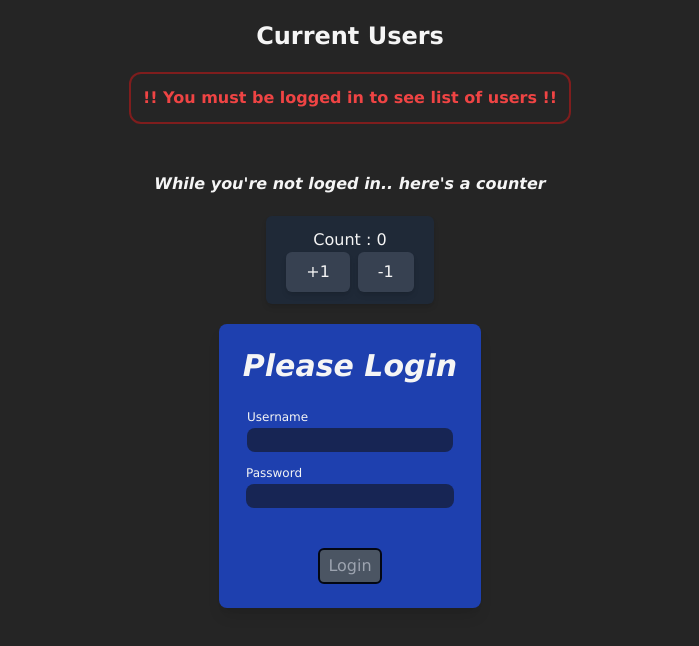
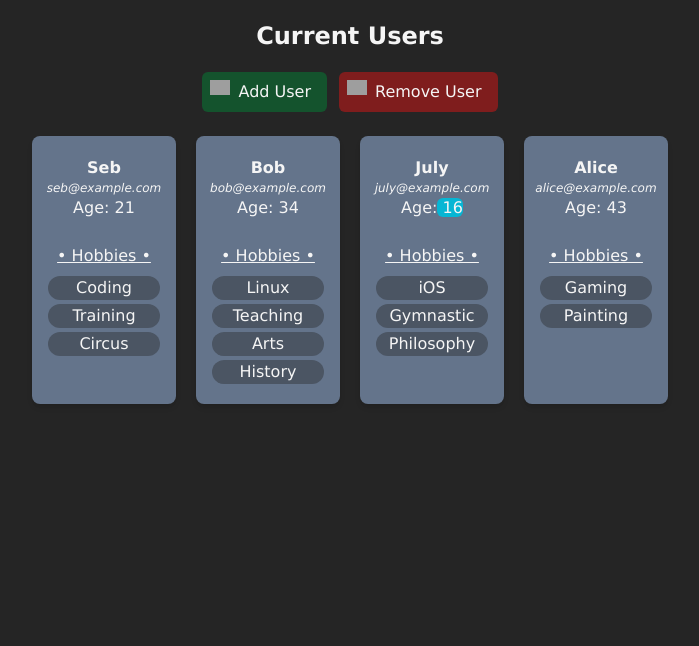
Before and after one commit to Sebssekk/k-react-course, a React (Vite) app: page / in a window 1280 px wide. Shown: the top 646 px of the page, without its empty margins (290-989 px from the left). Built offline with nearby package versions, Linux system fonts and the light colour scheme; grey boxes are pictures that could not be loaded.

Commit message:
UseState with array (little challenge

```diff
--- a/src/App.jsx
+++ b/src/App.jsx
@@ -1,10 +1,10 @@
 import { Counter } from "./components/Counter"
 import { LoginForm } from "./components/LoginForm"
-import { UsersList } from "./components/UsersList"
+import { HomePage } from "./components/HomePage"
 
 
 export const App = () => {
-    const isAuthenticated = false
+    const isAuthenticated = true
 
     window.addEventListener('resize', (e) => {
         console.log(`X size: ${window.innerWidth}px\nY size: ${window.innerHeight}px`)
@@ -12,7 +12,7 @@ export const App = () => {
 
     return (
     <>
-        <UsersList isAuthenticated={isAuthenticated}/>
+        <HomePage isAuthenticated={isAuthenticated}/>
         <br /><br />
         {
             !isAuthenticated?
--- /dev/null
+++ b/src/components/AdminView.jsx
@@ -0,0 +1,124 @@
+import { useState } from "react"
+import { UserDetails } from "./UserDetails"
+
+export const AdminView = () => {
+    const [adding, toggleAdding] = useState(false)
+    const [deleting, toggleDeleting] = useState(false)
+    const [newUserState, setNewUserState] = useState({
+        age: undefined,
+        username: "",
+        hobbies: "",
+        email: "",
+    })
+    const [deleteUsername, setDeleteUsername] = useState("")
+    const [users, setUsers] = useState([
+        {
+            age: 21,
+            username: "Seb",
+            hobbies: ["Coding", "Training", "Circus"],
+            email: "seb@example.com",
+        },
+        {
+            age: 34,
+            username: "Bob",
+            hobbies: ["Linux", "Teaching", "Arts","History"],
+            email: "bob@example.com",
+        },
+        {
+            age: 16,
+            username: "July",
+            hobbies: ["iOS", "Gymnastic", "Philosophy",],
+            email: "july@example.com",
+        },
+        {
+            age: 43,
+            username: "Alice",
+            hobbies: ["Gaming", "Painting",],
+            email: "alice@example.com",
+        },
+
+    ])
+
+    const renderedUsers = <div className="flex gap-5 justify-center">
+        {users.map(u => (
+            <UserDetails user={u} key={u.email}/>
+        ))}
+    </div>
+
+    const handleNewUserFormChange = (e) => {
+        setNewUserState({
+            ...newUserState,
+            [e.currentTarget.id]: e.currentTarget.value
+        })
+    }
+    const handleNewUSerFormSubmit = (e) => {
+        e.preventDefault()
+        const hobbiesArray = newUserState.hobbies.split(',')
+        setUsers([...users, {
+            ...newUserState,
+            hobbies: hobbiesArray,
+            age: parseInt(newUserState.age)
+        }])
+        toggleAdding(false)
+        setNewUserState({
+            age: undefined,
+            username: "",
+            hobbies: "",
+            email: "",
+        })
+    }
+    const handleDeleteUserFormSubmit = (e) => {
+        e.preventDefault()
+        setUsers([...users.filter(u => u.username !== deleteUsername)])
+        toggleDeleting(false)
+        setDeleteUsername("")
+    }
+
+    const AddUserForm =  <form className="flex flex-col gap-2 py-5 bg-slate-500 shadow-md w-fit rounded-lg"
+            onSubmit={handleNewUSerFormSubmit}>
+            <h1 className="text-center font-semibold text-xl">New User</h1>
+            <input className="mx-5 rounded-md px-1 bg-gray-900 font-thin italic" type="text" placeholder="username"
+                id="username" onChange={handleNewUserFormChange} value={newUserState.username}/>
+            <input className="mx-5 rounded-md px-1 bg-gray-900 font-thin italic" type="text" placeholder="email"
+                id="email" onChange={handleNewUserFormChange} value={newUserState.email}/>
+            <input className="mx-5 rounded-md px-1 bg-gray-900 font-thin italic" type="number" placeholder="age"
+                id="age" onChange={handleNewUserFormChange} value={newUserState.age}/>
+            <input className="mx-5 rounded-md px-1 bg-gray-900 font-thin italic" type="text" placeholder="hobby1,hobby2,..."
+                id="hobbies" onChange={handleNewUserFormChange} value={newUserState.hobbies}/>
+            <button className="mx-5 rounded-md px-1 w-28 bg-blue-900 self-center mt-5 hover:bg-blue-700" type="submit">Add User</button>
+        </form>
+    const DeleteUserForm = <form className="flex flex-col gap-2 py-5 bg-slate-500 shadow-md w-fit rounded-lg"
+                                onSubmit={handleDeleteUserFormSubmit}>
+                                <h1 className="text-center font-semibold text-xl">Delete User by name</h1>
+                                <input className="mx-5 rounded-md px-1 bg-gray-900 font-thin italic" type="text" placeholder="username to delete"
+                                    id="username2del" onChange={(e) => setDeleteUsername(e.currentTarget.value)} value={deleteUsername}/>
+                                <button className="mx-5 rounded-md px-1 w-28 bg-blue-900 self-center mt-5 hover:bg-blue-700" type="submit">Delete User</button>
+                            </form>
+
+    return <>
+            <div className='flex items-center gap-3 justify-center text-center'>
+                <button className={`w-30 rounded-md flex p-2
+                                ${(!adding && !deleting)? "hover:bg-green-800 bg-green-900" : "bg-gray-600"}`}
+                    onClick={(!adding && !deleting) ? () => toggleAdding(true) : null}
+                    disabled={adding || deleting}
+                >
+                    <img src="https://cdn-icons-png.flaticon.com/512/992/992651.png" width={20} height={20} alt="add" />
+                    <p className='px-2'>Add User</p>
+                </button>
+                <button className={`w-30 rounded-md flex p-2
+                                ${(!adding && !deleting) ?"hover:bg-red-800 bg-red-900" : "bg-gray-600"}`}
+                    onClick={(!adding && !deleting) ? () => toggleDeleting(true) : null}
+                    disabled={adding || deleting}
+                >
+                    <img src="https://static-00.iconduck.com/assets.00/delete-icon-1864x2048-bp2i0gor.png" width={20} height={20} alt="edit"/>
+                    <p className='px-2'>Remove User</p>
+                </button>
+            </div>
+            <br />
+            {renderedUsers}
+            <br />
+            {adding ? AddUserForm: null}
+            {deleting ? DeleteUserForm: null}
+        </>
+
+}
--- a/src/components/UsersList.jsx
+++ b/src/components/HomePage.jsx
@@ -1,51 +1,18 @@
 import { PropTypes } from 'prop-types'
-import { UserDetails } from "./UserDetails"
+import { AdminView } from './AdminView'
 
-export const UsersList = ({isAuthenticated}) => {
-    const users= [
-        {
-            age: 21,
-            username: "Seb",
-            hobbies: ["Coding", "Training", "Circus"],
-            email: "seb@example.com",
-        },
-        {
-            age: 34,
-            username: "Bob",
-            hobbies: ["Linux", "Teaching", "Arts","History"],
-            email: "bob@example.com",
-        },
-        {
-            age: 16,
-            username: "July",
-            hobbies: ["iOS", "Gymnastic", "Philosophy",],
-            email: "july@example.com",
-        },
-        {
-            age: 43,
-            username: "Alice",
-            hobbies: ["Gaming", "Painting",],
-            email: "alice@example.com",
-        },
+export const HomePage = ({isAuthenticated}) => {
+    // userType: ADMIN | COMMON | DISABLED
+    const userType = "ADMIN"
 
-    ]
 
-    // userType: ADMIN | COMMON | DISABLED
-    const userType = "COMMON"
-
-    const renderedUsers = <div className="flex gap-5 justify-center">
-        {users.map(u => (
-            <UserDetails user={u} key={u.email}/>
-        ))}
-    </div>
-
-    let userContent;
+    let pageContent;
     switch (userType) {
         case "ADMIN":
-            userContent = renderedUsers
+            pageContent = <AdminView/>
             break
         case "COMMON":
-            userContent = <h1 className="text-blue-500 p-3
+            pageContent = <h1 className="text-blue-500 p-3
                                         font-semibold text-center
                                         border-blue-900 rounded-xl
                                         border-solid border-2 w-fit">
@@ -53,7 +20,7 @@ export const UsersList = ({isAuthenticated}) => {
             </h1>
             break
         default:
-            userContent = <h1 className="text-gray-500 p-3
+            pageContent = <h1 className="text-gray-500 p-3
                                 font-semibold text-center
                                 border-gray-900 rounded-xl
                                 border-solid border-2 w-fit">
@@ -64,7 +31,7 @@ export const UsersList = ({isAuthenticated}) => {
     return <div>
         <section className="flex items-center justify-center flex-col">
             <h1 className="text-2xl font-bold text-center p-5">Current Users</h1>
-            {isAuthenticated ? userContent :
+            {isAuthenticated ? pageContent :
                 <h1 className="text-red-500 p-3
                                 font-semibold text-center
                                 border-red-900 rounded-xl
@@ -75,6 +42,6 @@ export const UsersList = ({isAuthenticated}) => {
     </div>
 }
 
-UsersList.propTypes = {
+HomePage.propTypes = {
     isAuthenticated: PropTypes.bool.isRequired,
 }
```
